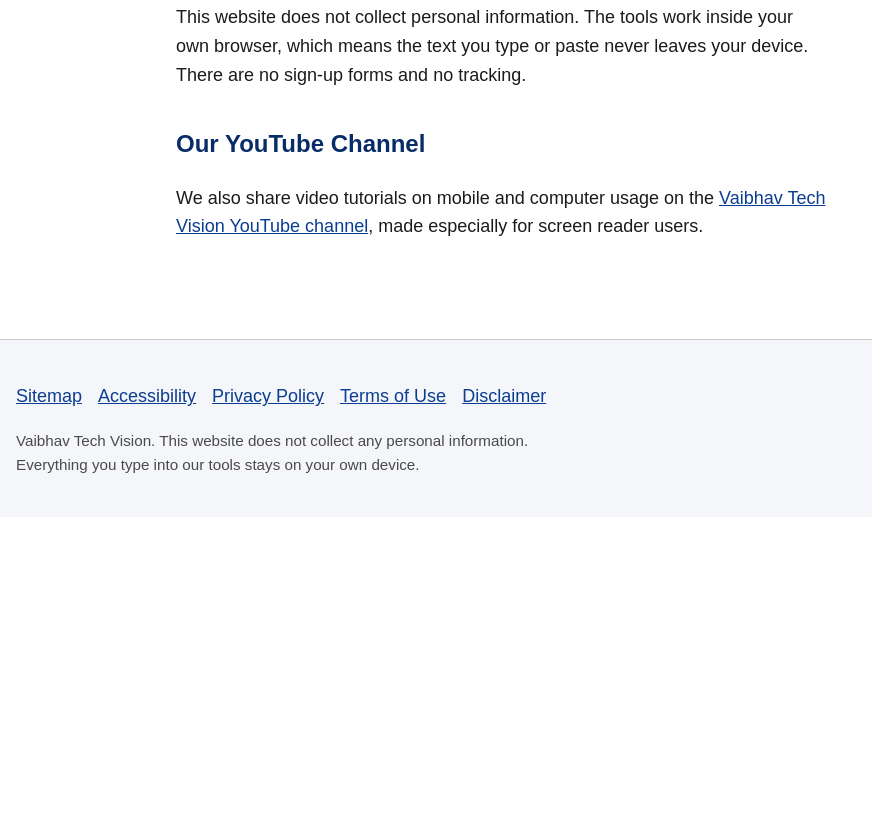
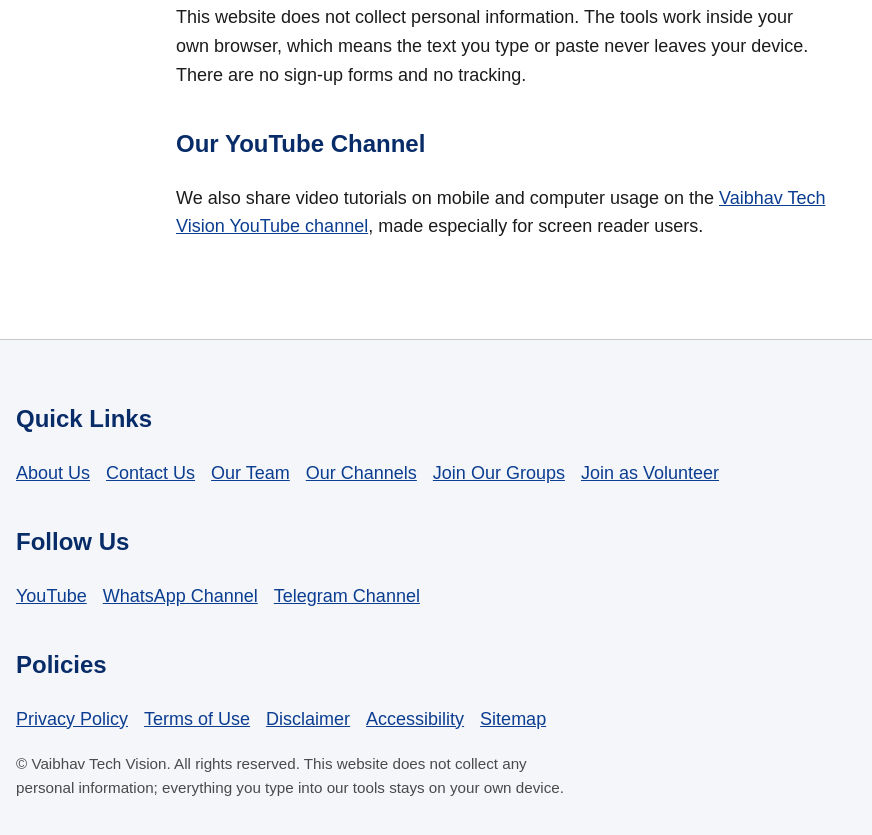
Before and after one commit to vaibhavtechvision/vaibhavtechvision.github.io, a plain HTML site: page about.html in a window 1280 px wide. Shown: the part 980-1815 px from the top of the page, without its empty margins (0-872 px from the left). Before the commit the page ends 1497 px from the top, so only its background shows below. Drawn offline with Linux system fonts and the light colour scheme.

Commit message:
Update footer links and cache control meta tags

```diff
--- a/about.html
+++ b/about.html
@@ -5,7 +5,8 @@
 <meta name="viewport" content="width=device-width, initial-scale=1">
 <title>About | Vaibhav Tech Vision</title>
 <meta name="description" content="About the Vaibhav Tech Vision website - what it offers, who it is for, and how it is built.">
-<link rel="stylesheet" href="assets/style.css">
+<link rel="stylesheet" href="assets/style.css?v=2">
+<meta http-equiv="Cache-Control" content="no-cache, must-revalidate">
 </head>
 <body>
 <a class="skip-link" href="#main">Skip to main content</a>
@@ -86,17 +87,37 @@
 </main>
 
 <footer class="site-footer">
-  <nav aria-label="Legal and information">
+  <nav aria-label="Quick Links">
+    <h2 class="footer-heading">Quick Links</h2>
     <ul>
-      <li><a href="sitemap.html">Sitemap</a></li>
-      <li><a href="accessibility.html">Accessibility</a></li>
+      <li><a href="about.html">About Us</a></li>
+      <li><a href="who-we-are/contact.html">Contact Us</a></li>
+      <li><a href="who-we-are/our-team.html">Our Team</a></li>
+      <li><a href="who-we-are/our-channels.html">Our Channels</a></li>
+      <li><a href="who-we-are/join-groups.html">Join Our Groups</a></li>
+      <li><a href="who-we-are/volunteer.html">Join as Volunteer</a></li>
+    </ul>
+  </nav>
+  <nav aria-label="Follow Us">
+    <h2 class="footer-heading">Follow Us</h2>
+    <ul>
+      <li><a href="https://www.youtube.com/@vaibhavtechvision581">YouTube</a></li>
+      <li><a href="https://whatsapp.com/channel/0029VaAIUBYBadmTkFVSI12H">WhatsApp Channel</a></li>
+      <li><a href="https://t.me/vaibhavtechvision">Telegram Channel</a></li>
+    </ul>
+  </nav>
+  <nav aria-label="Policies">
+    <h2 class="footer-heading">Policies</h2>
+    <ul>
       <li><a href="privacy.html">Privacy Policy</a></li>
       <li><a href="terms.html">Terms of Use</a></li>
       <li><a href="disclaimer.html">Disclaimer</a></li>
+      <li><a href="accessibility.html">Accessibility</a></li>
+      <li><a href="sitemap.html">Sitemap</a></li>
     </ul>
   </nav>
-  <p>Vaibhav Tech Vision. This website does not collect any personal information. Everything you type into our tools stays on your own device.</p>
+  <p class="copyright">&#169; Vaibhav Tech Vision. All rights reserved. This website does not collect any personal information; everything you type into our tools stays on your own device.</p>
 </footer>
-<script src="assets/main.js"></script>
+<script src="assets/main.js?v=2"></script>
 </body>
 </html>
```
